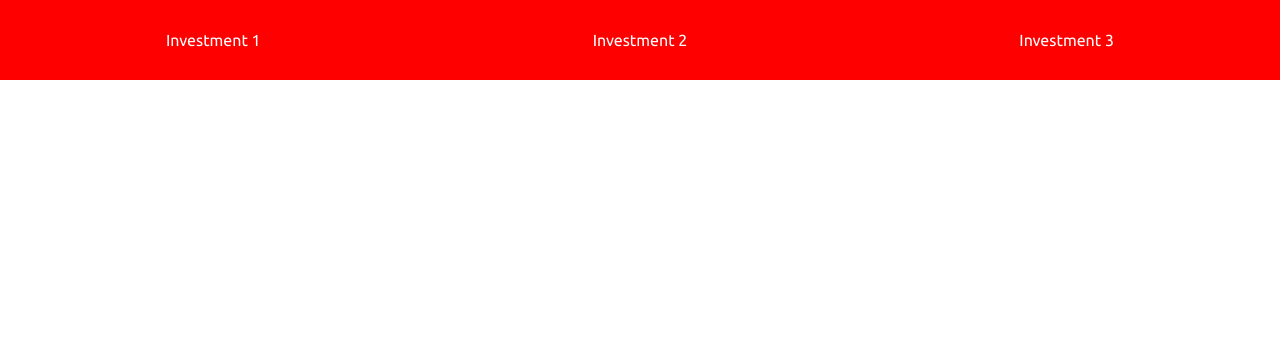
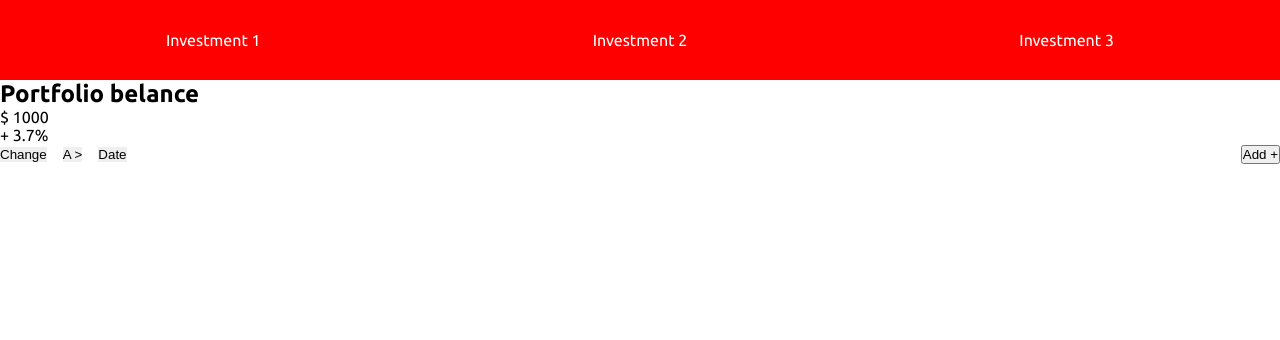
Before and after one commit to niyorn/crypto-wallet, a Node server app: page / in a window 1280 px wide. Shown: the top 340 px of the page. Run offline with Node 20, Linux system fonts and the light colour scheme.

Commit message:
add filter bar

```diff
--- a/public/stylesheet.css
+++ b/public/stylesheet.css
@@ -68,3 +68,31 @@ nav ul a{
     padding: 1rem;
     text-decoration: none;
 }
+
+/**************************
+    Main
+***************************/
+
+.coins-menu{
+    display: grid;
+    grid-template-areas: 'filter addCoin';
+    grid-template-columns: 1fr minmax(min-content, max-content);
+}
+
+.filter{
+    grid-area: filter;
+}
+
+.filter ul{
+    list-style: none;
+    display: flex;
+}
+
+.filter button{
+    border: none;
+    margin-right: 1rem;
+}
+
+.add{
+    grid-area: addCoin;
+}
--- a/views/index.ejs
+++ b/views/index.ejs
@@ -3,8 +3,40 @@
     <header>
         <%-include partials/nav.ejs %>
     </header>
+
     <main>
+        <section class="investment-container">
+            <h1 class="desription">
+                Portfolio belance
+            </h1>
 
+            <p class="belance">
+                <span class="valuta-sign">$</span>
+                <span class="total" >1000</span>
+            </p>
+
+            <p class="change 24-hour">
+                <span class="change-status">+</span>
+                <span class="change-total">3.7%</span>
+            </p>
+
+        </section>
+        <section class="coins-container">
+            <section class="coins-menu">
+                <section class="filter">
+                    <ul>
+                        <li><button>Change</button></li>
+                        <li><button>A ></button></li>
+                        <li><button>Date</button></li>
+                    </ul>
+                </section>
+
+                <section class="add">
+                    <button>Add +</button>
+                </section>
+            </section>
+
+        </section>
     </main>
 </div>
 <%- include partials/tail.ejs %>
```
